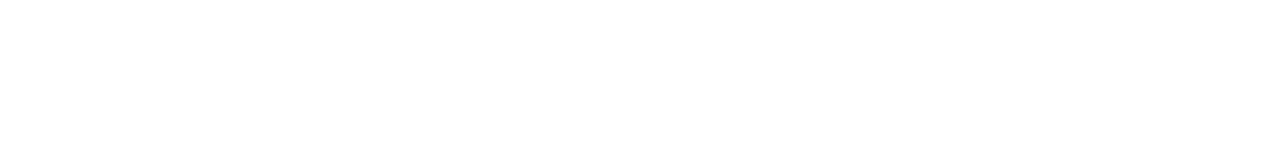
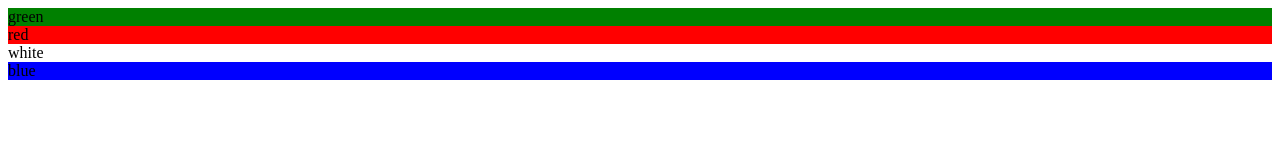
Before and after one commit to Ij888/FEwork, a plain HTML site: page layeredDivs/index.html in a window 1280 px wide. Drawn offline with Linux system fonts and the light colour scheme.

Commit message:
modded file

```diff
--- a/layeredDivs/index.html
+++ b/layeredDivs/index.html
@@ -3,20 +3,20 @@
 <head>
   <title>layeredDivs</title>
   <style>
-  .green{background: green;}
+  .green{background: green; relative;}
   .red{background: red;}
   .blue{background: blue;}
   .white{background: white;}
 
   .wide{padding: 8px;}
-
+  .
   </style>
 </head>
 <body>
- <div class="green">
-   <div class="red">
-     <div class="white">
-       <div class="blue">
+ <div class="green">green
+   <div class="red"> red
+     <div class="white">white
+       <div class="blue">blue
 
        </div>
      </div>
```
